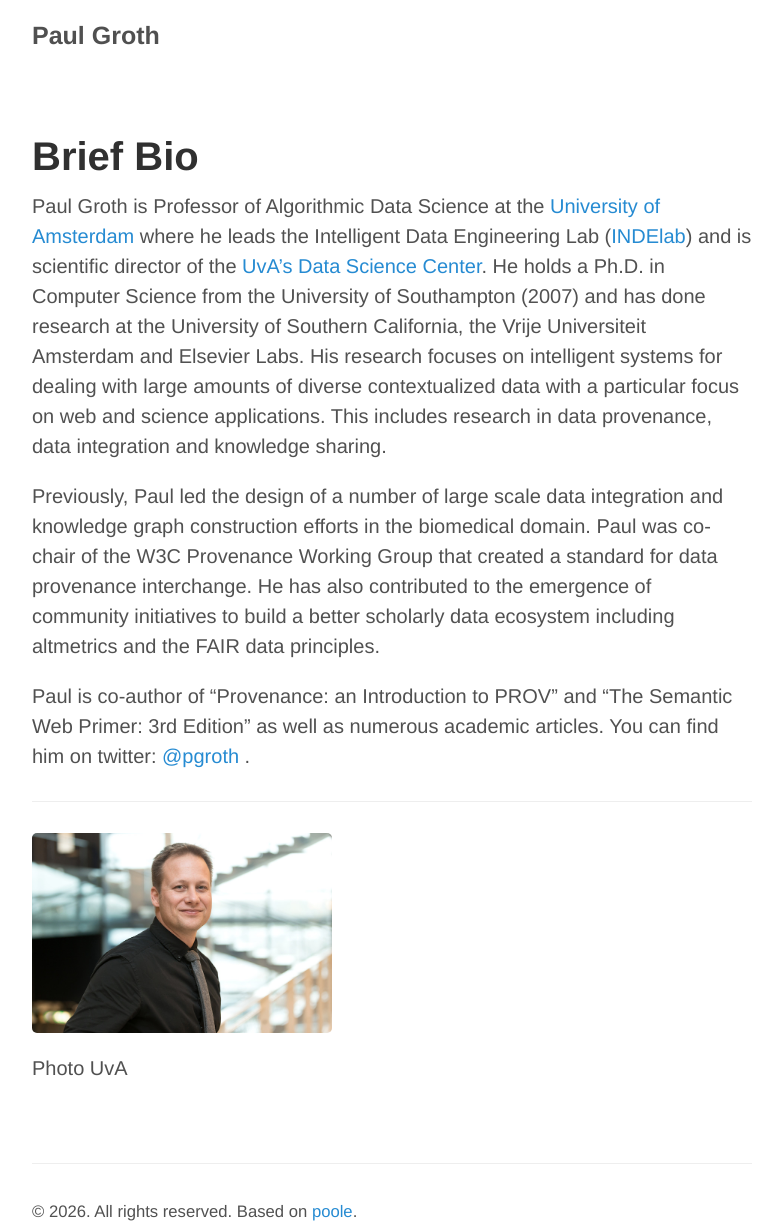
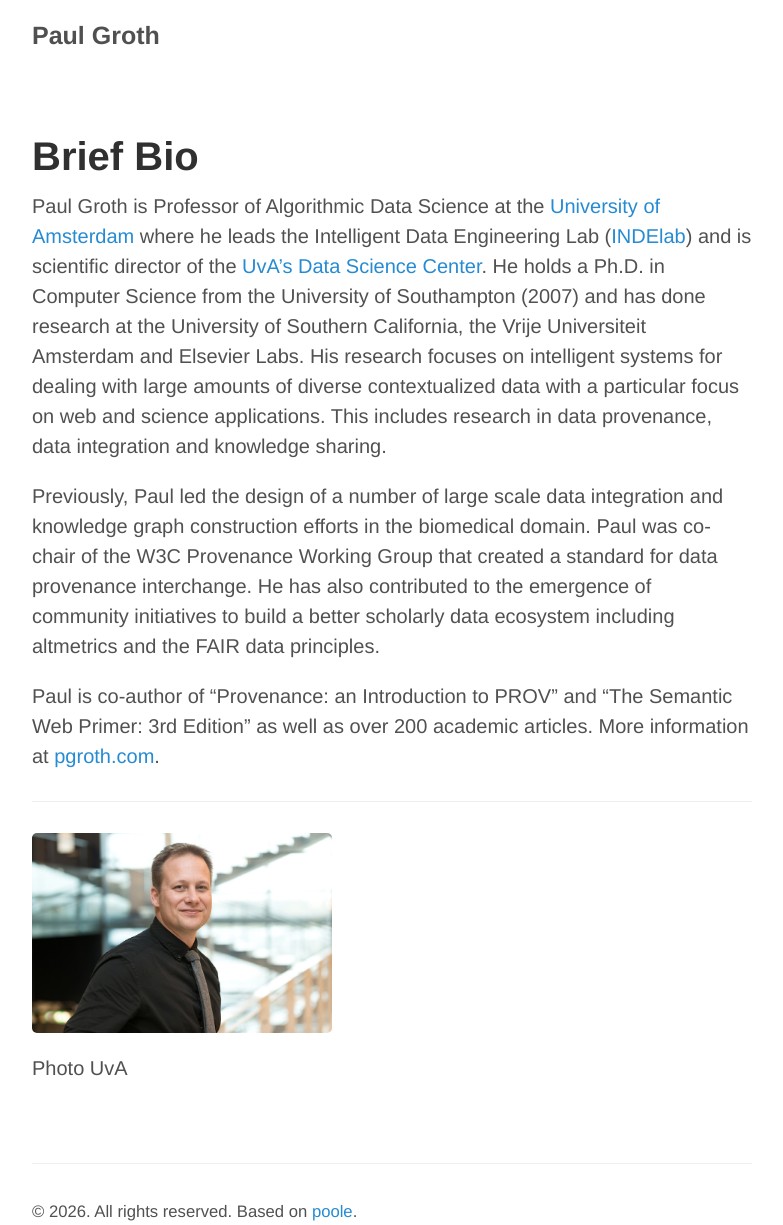
Before and after one commit to pgroth/pgroth.github.com, a Jekyll site: the page built from bio.md, in a window 1280 px wide. Shown: the whole page, without its empty margins (248-1031 px from the left). Built offline with Jekyll 4.4.1, drawn with Linux system fonts in a browser that asks for light colours.

Commit message:
Update bio.md

```diff
--- a/bio.md
+++ b/bio.md
@@ -7,7 +7,7 @@ Paul Groth is Professor of Algorithmic Data Science at the [University of Amster
 
 Previously, Paul led the design of a number of large scale data integration and knowledge graph construction efforts in the biomedical domain. Paul was co-chair of the W3C Provenance Working Group that created a standard for data provenance interchange. He has also contributed to the emergence of community initiatives to build a better scholarly data ecosystem including altmetrics and the FAIR data principles.
 
-Paul is co-author of "Provenance: an Introduction to PROV" and "The Semantic Web Primer: 3rd Edition" as well as numerous academic articles. You can find him on twitter: [@pgroth](http://twitter.com/pgroth/) .
+Paul is co-author of "Provenance: an Introduction to PROV" and "The Semantic Web Primer: 3rd Edition" as well as over 200 academic articles. More information at [pgroth.com](http://pgroth.com).
 
 ---
 <img src="http://pgroth.com/headshot-uva-small.jpeg" width="300">
```
